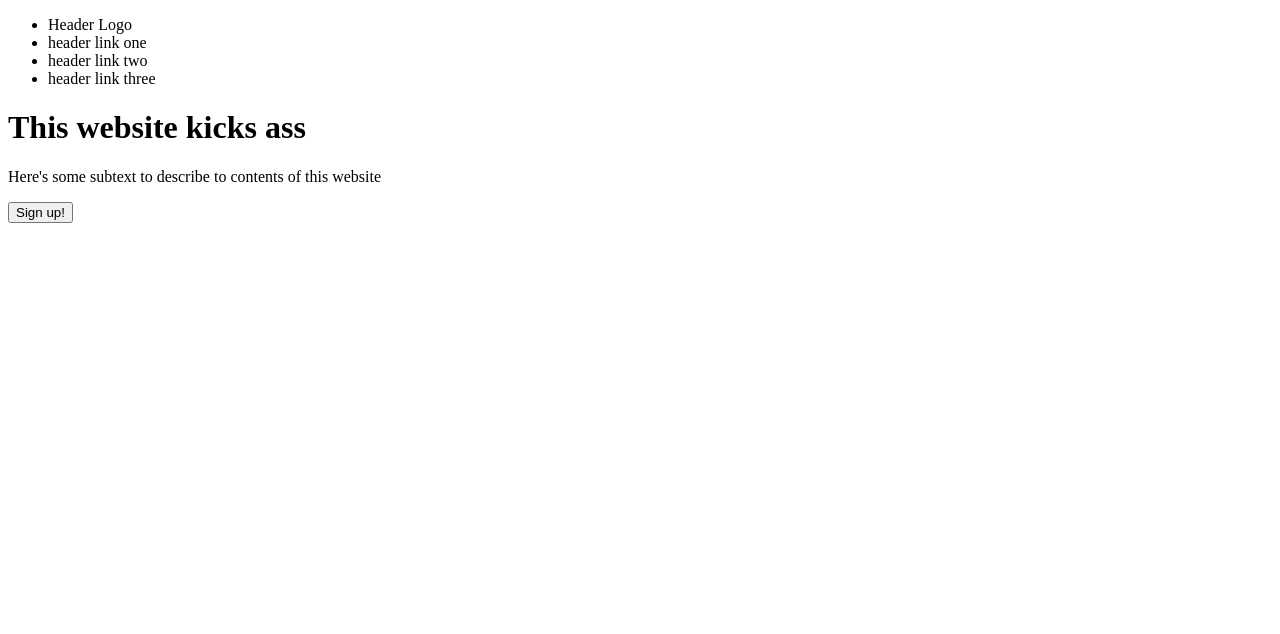
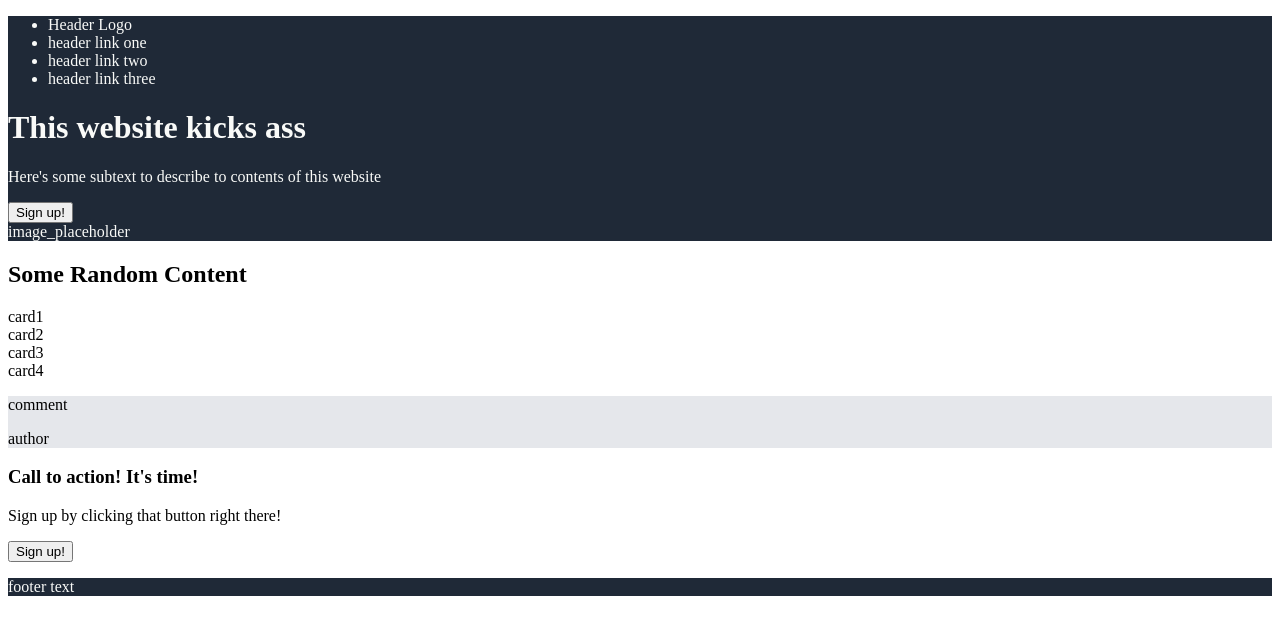
Before and after one commit to Kenfresno/odin-landing-page, a plain HTML site: page index.html in a window 1280 px wide. Drawn offline with Linux system fonts and the light colour scheme.

Commit message:
Create html boilerplate div elements

```diff
--- a/index.html
+++ b/index.html
@@ -3,11 +3,13 @@
 <html>
     <head>
         <meta charset="utf-8">
+        <link rel="stylesheet" href="style.css">
         <title>
             Ken-fresno-page
         </title>
     </head>
     <body>
+        <div class="pagetop">
             <div class="header">
                 <ul>
                     <li>Header Logo</li>
@@ -20,7 +22,29 @@
                 <h1>This website kicks ass</h1>
                 <p>Here's some subtext to describe to contents of this website</p>
                 <button>Sign up!</button>
+                <div class="imgholder">
+                    image_placeholder
                 </div>
-
+            </div>
+        </div>
+        <h2>Some Random Content</h2>
+        <div class="cardcontainer">
+            <div class="card">card1</div>
+            <div class="card">card2</div>
+            <div class="card">card3</div>
+            <div class="card">card4</div>
+        </div>
+        <div class="testimonialcontainer">
+            <p>comment</p>
+            <p>author</p>
+        </div>
+        <div class="calltoaction">
+            <h3>Call to action! It's time!</h3>
+            <p>Sign up by clicking that button right there!</p>
+            <button>Sign up!</button>
+        </div>
+        <div class="footer">
+            <p>footer text</p>
+        </div>
     </body>
 </html>
```
Lines whose indentation alone changed are shown as unchanged.
